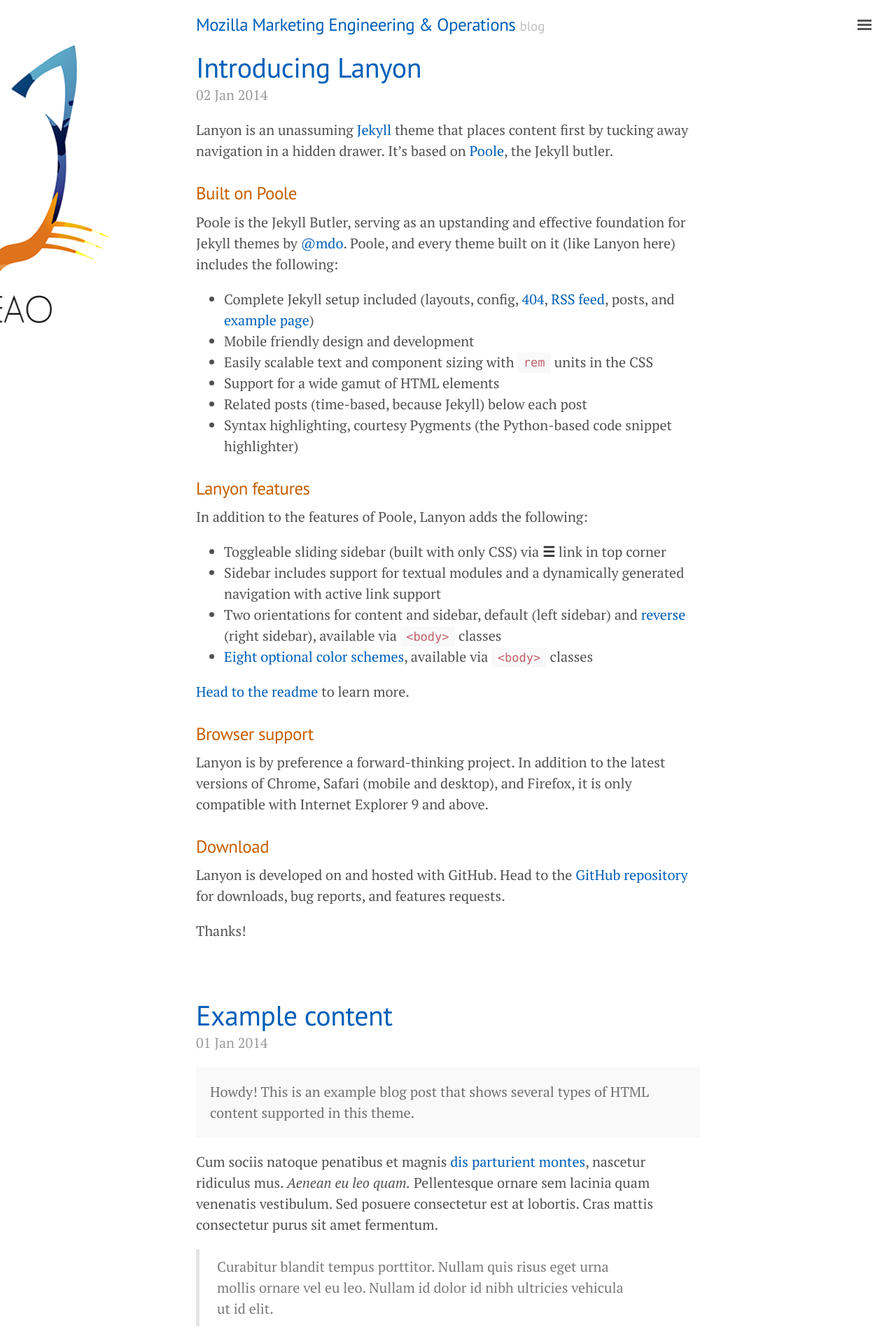
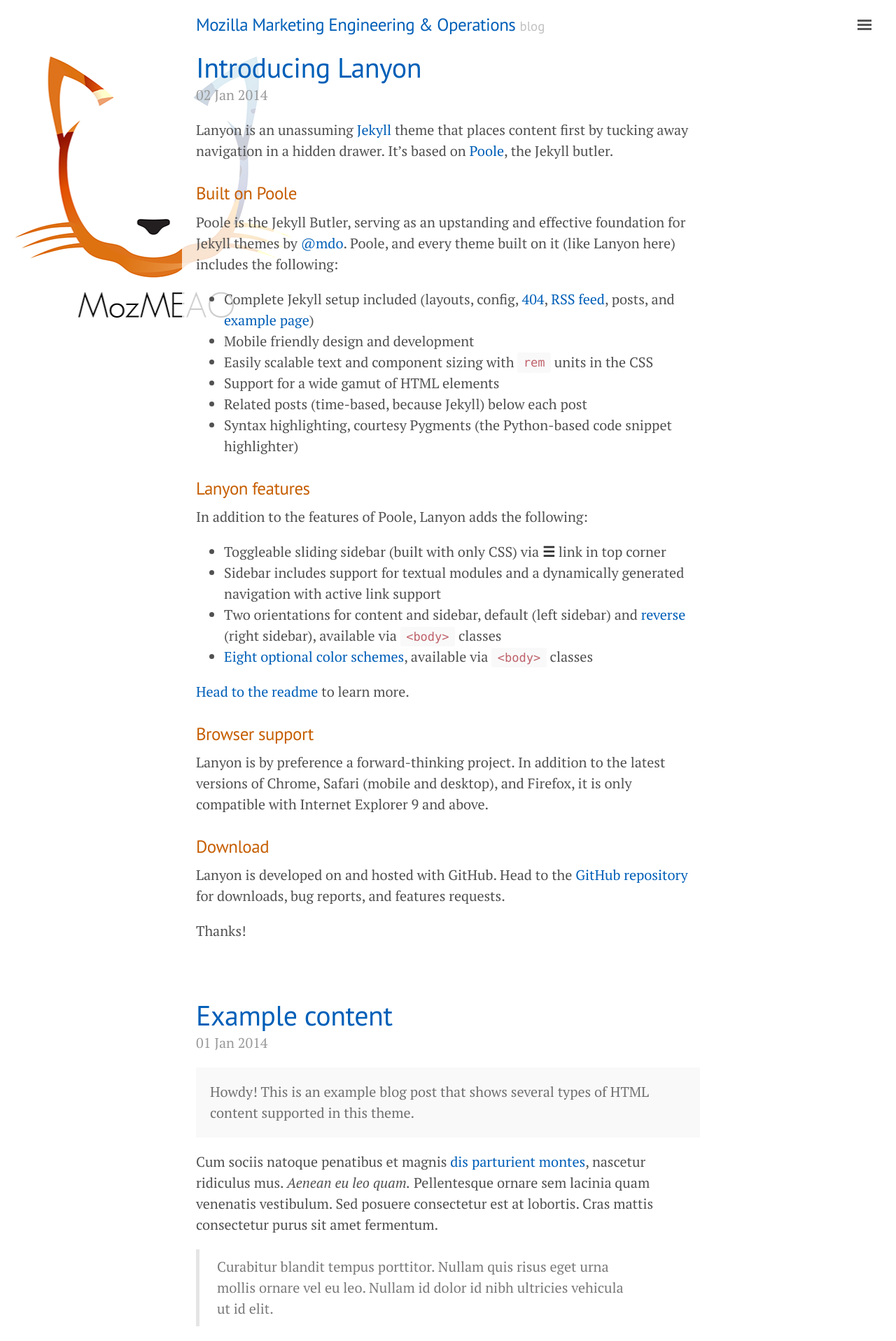
Before and after one commit to mozilla/meao, a Jekyll site: the page built from index.html, in a window 1280 px wide. Shown: the top 1917 px of the page at 70% size. Built offline with Jekyll 4.4.1, drawn with Linux system fonts in a browser that asks for light colours; the list of posts is cut into pages by our own code.

Commit message:
Reposition background image for larger screens.

```diff
--- a/public/css/lanyon.css
+++ b/public/css/lanyon.css
@@ -438,10 +438,21 @@ a.pagination-item:hover {
 
  body {
   background-image: url(../media/mozmeao.png);
-  background-size: 505px 505px;
+  background-position: calc(50% - 21em) 20px;
   background-repeat: no-repeat;
-  background-position: calc(50% - 34rem) 0px;
- }
+}
+
+@media (min-width: 90em) {
+  body {
+    /* try to keep it vaguly centered in white space */
+    background-position: calc(25% - 17em) 20px;
+    background-attachment: fixed;
+  }
+}
+
+.container {
+  background-color: rgba(255,255,255,0.8);
+}
 
 .sidebar,
 .sidebar-toggle:active,
```
